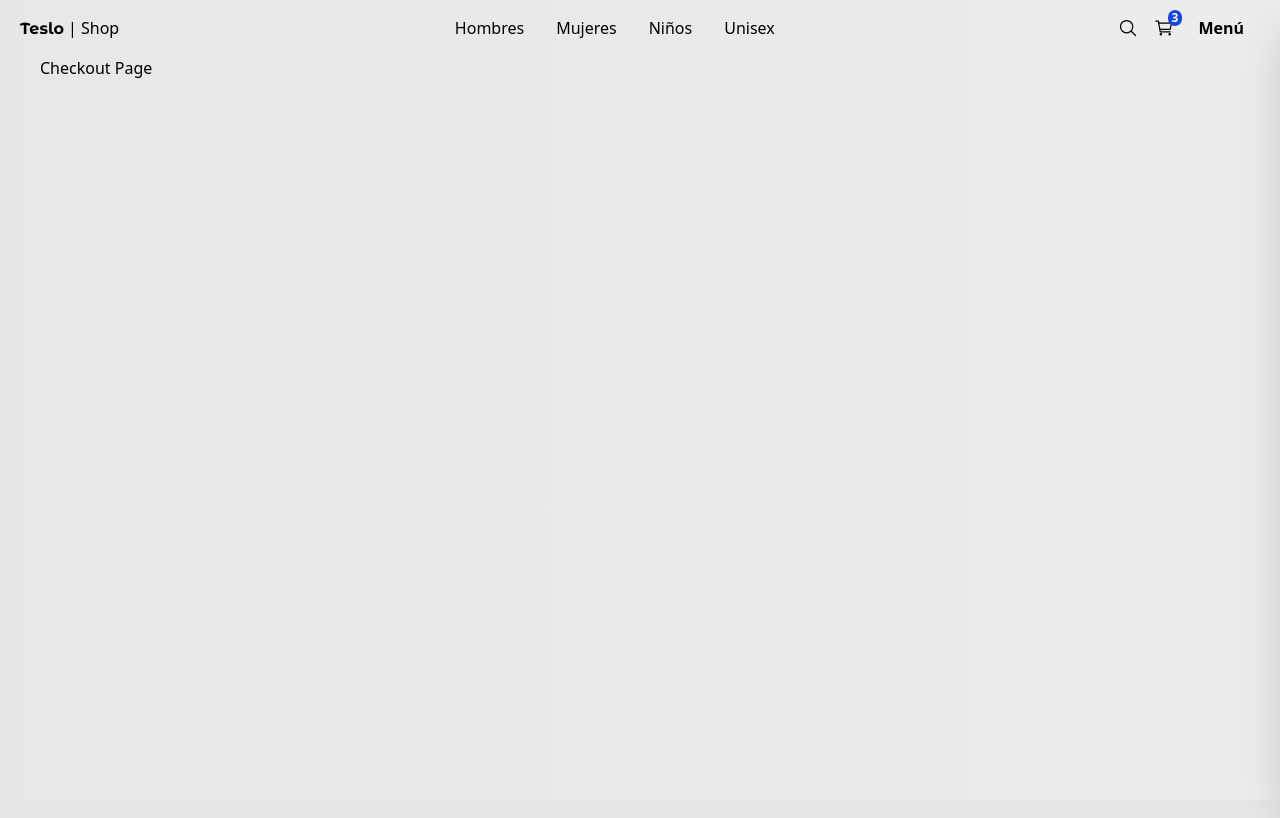
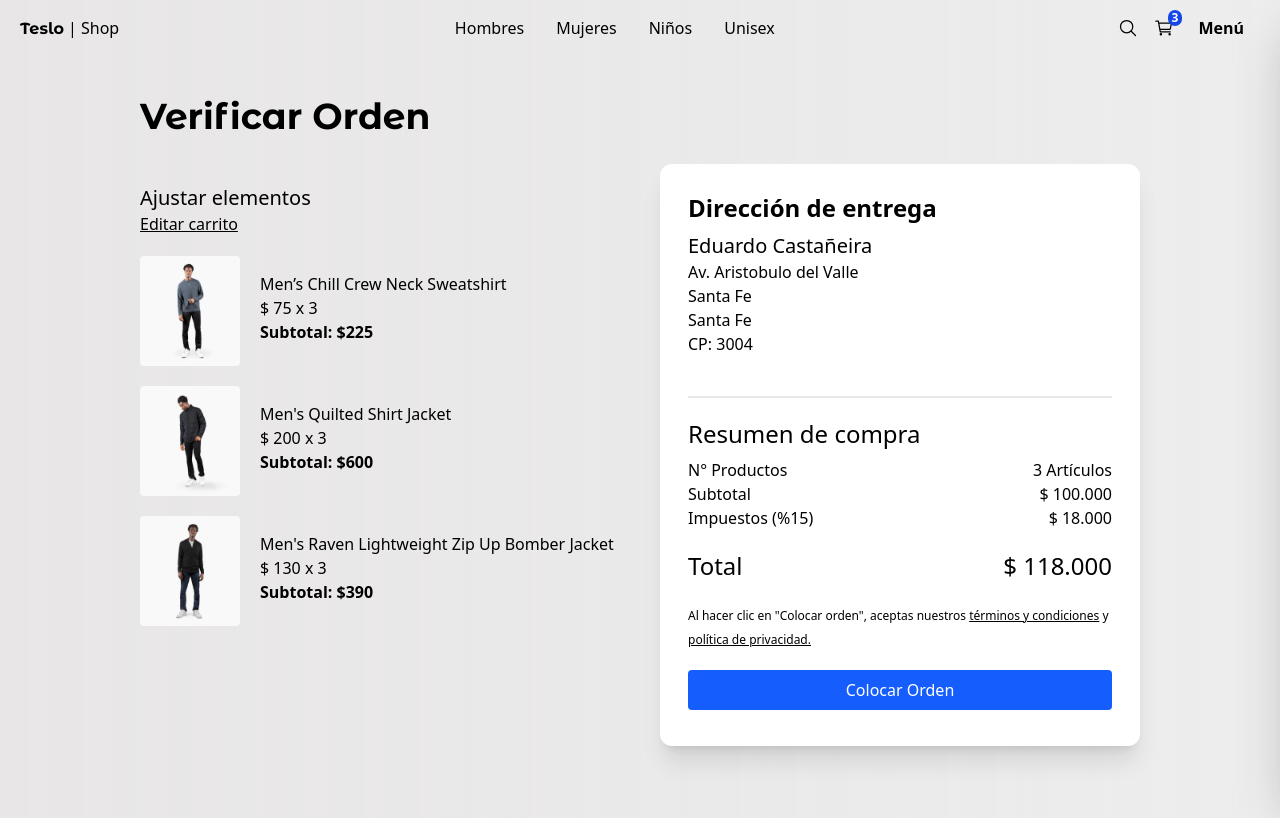
Before and after one commit to eduucas99/ecommerce-shop, a Next.js app: page /checkout in a window 1280 px wide. Shown: the top 818 px of the page. Built offline with nearby package versions, Linux system fonts and the light colour scheme.

Commit message:
add checkoutPage

```diff
--- a/src/app/(shop)/checkout/page.tsx
+++ b/src/app/(shop)/checkout/page.tsx
@@ -1,8 +1,99 @@
+import { Title } from "@/components";
+import { initialData } from "@/seed/seed";
+import Link from "next/link";
+import Image from "next/image";
+import { QuantitySelector } from "@/components";
+
+const productsInCart = [
+  initialData.products[0],
+  initialData.products[1],
+  initialData.products[2],
+];
 
 export default function() {
   return (
-    <div>
-      <h1>Checkout Page</h1>
+    <div className="flex justify-center items-center mb-72 px-10 sm:px-0">
+
+      <div className="flex flex-col w-250">
+        <Title title="Verificar Orden"/>
+        <div className="grid grid-cols-1 sm:grid-cols-2 gap-10">
+          {/* Carrito */}
+          <div className="flex flex-col mt-5">
+            <span className="text-xl">Ajustar elementos</span>
+            <Link href='/cart' className="underline mb-5">
+              Editar carrito
+            </Link>
+
+            {/* Items */}
+            {
+              productsInCart.map(product => (
+                <div key={product.slug} className="flex mb-5">
+                  <Image
+                    src={`/products/${product.images[0]}`}
+                    width={100}
+                    height={100}
+                    style={{
+                      width: '100px',
+                      height: '110px',
+                    }}
+                    alt={product.title}
+                    className="mr-5 rounded"
+                  />
+                  <div className="mt-4">
+                    <p>{product.title}</p>
+                    <p>$ {product.price} x 3</p>
+                    <p className="font-bold">Subtotal: ${product.price * 3}</p>
+                  </div>
+                </div>
+              ))
+            }
+          </div>
+
+          {/* Checkout - Resumen de la compra */}
+          <div className="bg-white rounded-xl shadow-xl p-7">
+            <h2 className="text-2xl font-bold mb-2">Dirección de entrega</h2>
+            <div className="mb-10">
+              <p className="text-xl">Eduardo Castañeira</p>
+              <p>Av. Aristobulo del Valle</p>
+              <p>Santa Fe</p>
+              <p>Santa Fe</p>
+              <p>CP: 3004</p>
+            </div>
+
+            {/* Divider */}
+            <div className="w-full h-0.5 rounded bg-gray-200 mb-5" />
+            <h2 className="text-2xl mb-2">Resumen de compra</h2>
+
+            <div className="grid grid-cols-2">
+              <span>N° Productos</span>
+              <span className="text-right">3 Artículos</span>
+
+              <span>Subtotal</span>
+              <span className="text-right">$ 100.000</span>
+
+              <span>Impuestos (%15)</span>
+              <span className="text-right">$ 18.000</span>
+
+              <span className="text-2xl mt-5">Total</span>
+              <span className="text-2xl mt-5 text-right">$ 118.000</span>
+            </div>
+
+            <div className="mt-5 mb-2 w-full">
+              <p className="mb-5">
+                {/* Disclaimer */}
+                <span className="text-xs">
+                  Al hacer clic en "Colocar orden", aceptas nuestros <a href="#" className="underline">términos y condiciones</a> y <a href="#" className="underline">política de privacidad.</a>
+                </span>
+              </p>
+              <Link
+                className="flex btn-primary justify-center"
+                href="/orders/123">
+                Colocar Orden
+              </Link>
+            </div>
+          </div>
+        </div>
+      </div>
     </div>
   );
 }
```
